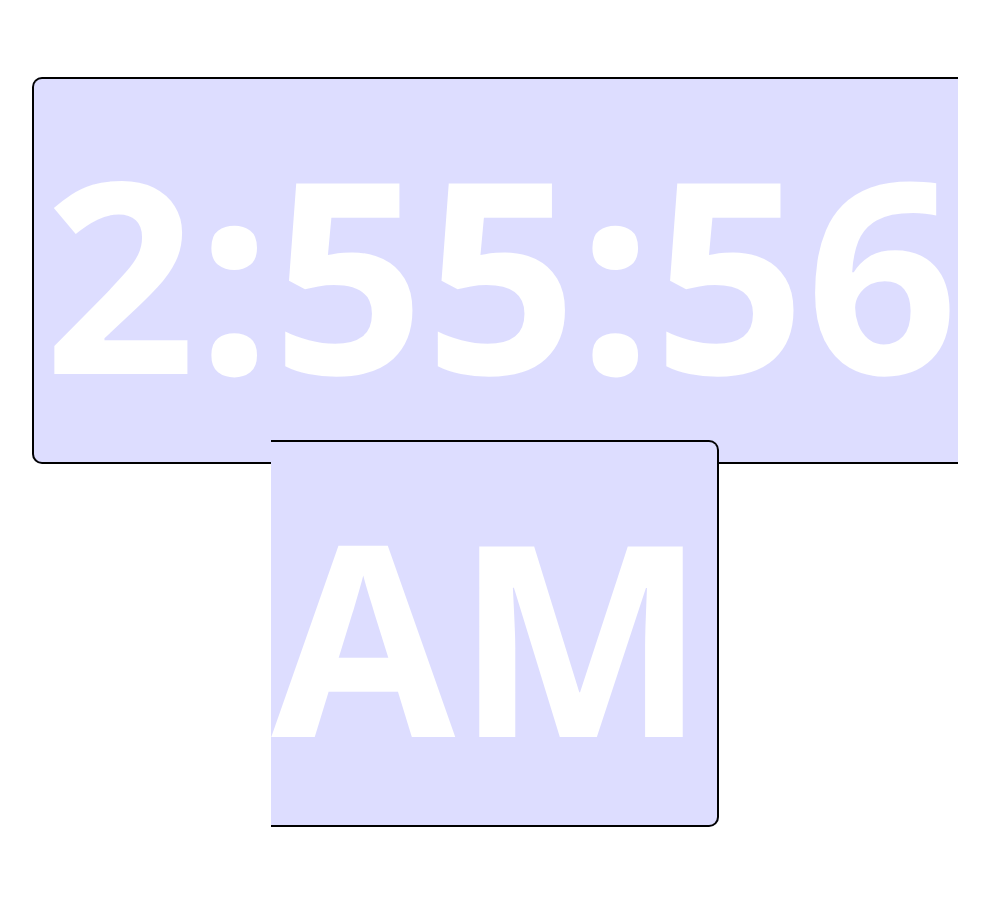
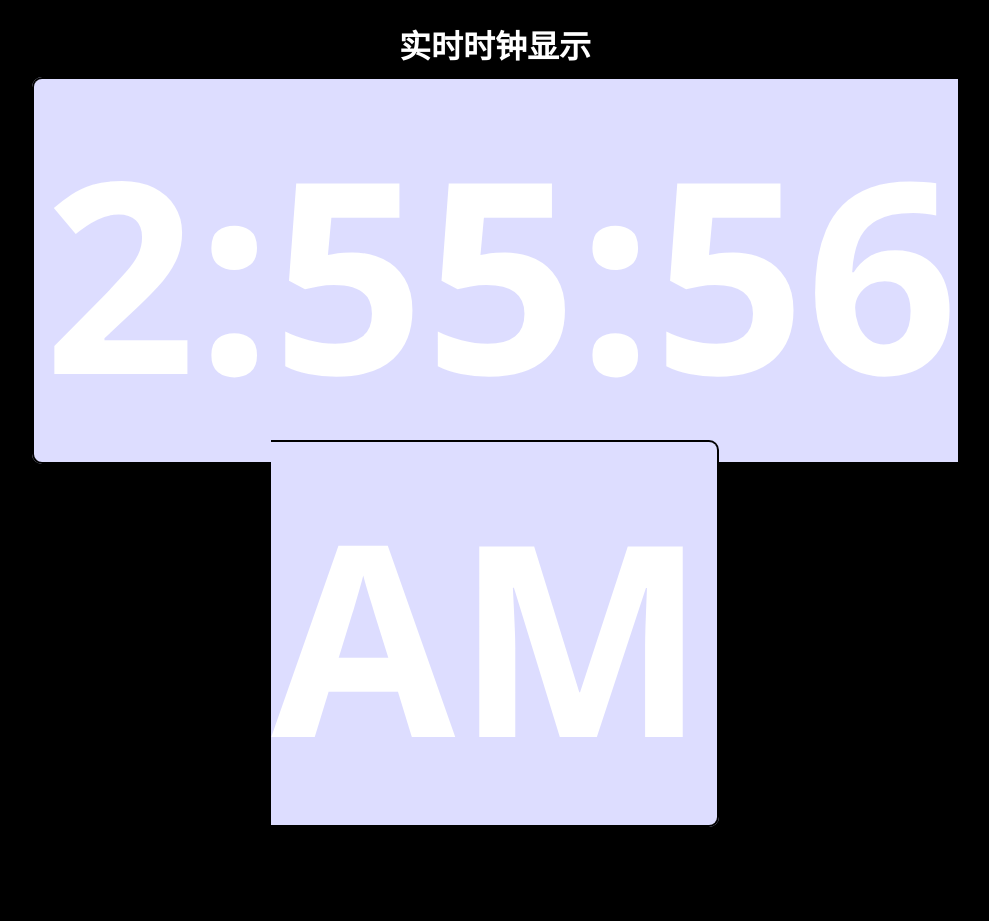
Before and after one commit to 14Capacitors/4173RN473R, a Jekyll site: the page tools/time.html, which Jekyll copies as it is, in a window 1280 px wide. Shown: the whole page, without its empty margins (145-1134 px from the left). Built offline with Jekyll 4.4.1, drawn with Linux system fonts in a browser that asks for light colours; before the commit the page ends 900 px from its top, so only the background shows below that.

Commit message:
Update time.html

```diff
--- a/tools/time.html
+++ b/tools/time.html
@@ -14,6 +14,13 @@
   window.onload=displayTime;
 </script>
 <style>
+  html, body
+  {
+  margin: 0;
+  padding: 0;
+  height: 100%;
+  background-color: #000000;
+  }
   body
   {
   text-align:center;
```
